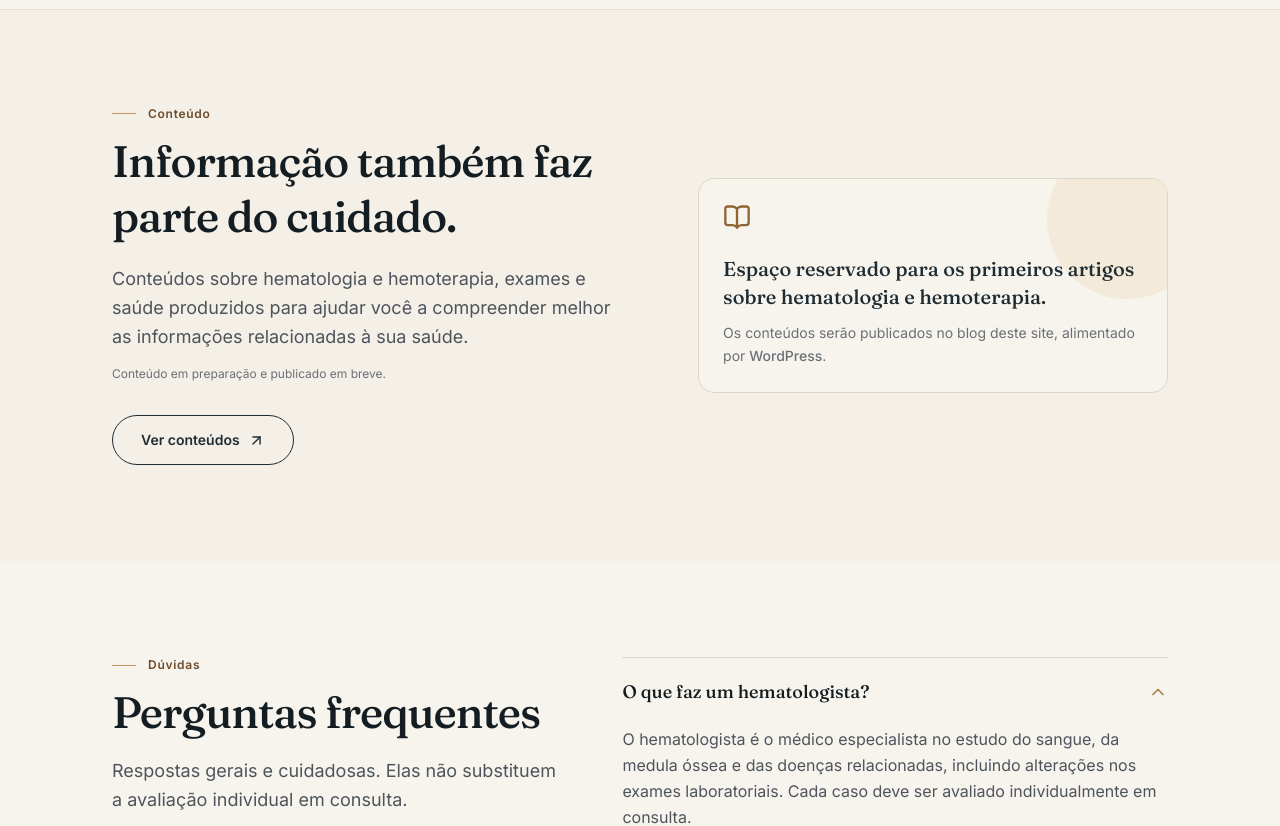
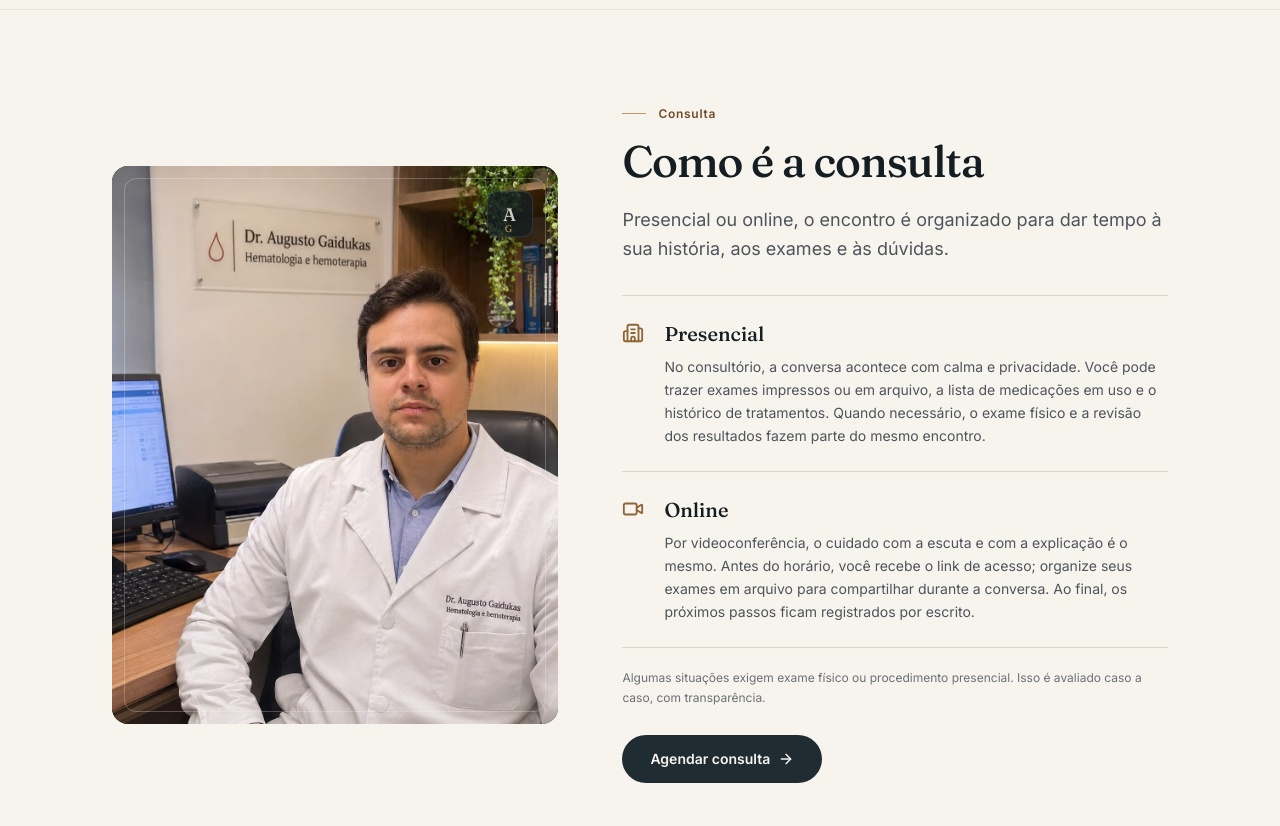
Before and after one commit to joaosdantas/Hematologia, a React (Vite) app: page / in a window 1280 px wide. Shown: the part 4200-5026 px from the top of the page. Built offline with nearby package versions, Linux system fonts and the light colour scheme; no server answers.

Commit message:
secao-como-e-a-consulta

```diff
--- a/src/App.tsx
+++ b/src/App.tsx
@@ -6,6 +6,7 @@ import { About } from './sections/About'
 import { Areas } from './sections/Areas'
 import { SecondOpinion } from './sections/SecondOpinion'
 import { Approach } from './sections/Approach'
+import { Consulta } from './sections/Consulta'
 import { Blog } from './sections/Blog'
 import { FAQ } from './sections/FAQ'
 import { CTAFinal } from './sections/CTAFinal'
@@ -32,6 +33,7 @@ export default function App() {
             <Areas />
             <SecondOpinion />
             <Approach />
+            <Consulta />
             <Blog />
             <FAQ />
             <CTAFinal />
--- a/src/components/Footer.tsx
+++ b/src/components/Footer.tsx
@@ -110,6 +110,11 @@ export function Footer() {
                   </a>
                 </li>
                 <li>
+                  <a href={resolve('#consulta')} className="transition-colors duration-200 hover:text-paper">
+                    Como é a consulta
+                  </a>
+                </li>
+                <li>
                   <a href="/blog" className="transition-colors duration-200 hover:text-paper">
                     Blog
                   </a>
--- a/src/data/doctor.ts
+++ b/src/data/doctor.ts
@@ -115,6 +115,25 @@ export const secondOpinion = {
   cta: 'Solicitar segunda opinião',
 }
 
+export const consultation = {
+  title: 'Como é a consulta',
+  lead: 'Presencial ou online, o encontro é organizado para dar tempo à sua história, aos exames e às dúvidas.',
+  modes: [
+    {
+      title: 'Presencial',
+      description:
+        'No consultório, a conversa acontece com calma e privacidade. Você pode trazer exames impressos ou em arquivo, a lista de medicações em uso e o histórico de tratamentos. Quando necessário, o exame físico e a revisão dos resultados fazem parte do mesmo encontro.',
+    },
+    {
+      title: 'Online',
+      description:
+        'Por videoconferência, o cuidado com a escuta e com a explicação é o mesmo. Antes do horário, você recebe o link de acesso; organize seus exames em arquivo para compartilhar durante a conversa. Ao final, os próximos passos ficam registrados por escrito.',
+    },
+  ],
+  note: 'Algumas situações exigem exame físico ou procedimento presencial. Isso é avaliado caso a caso, com transparência.',
+  cta: 'Agendar consulta',
+}
+
 export const principles = [
   {
     title: 'Escuta',
--- /dev/null
+++ b/src/sections/Consulta.tsx
@@ -0,0 +1,81 @@
+import { ArrowRight, Building2, Video } from 'lucide-react'
+import { consultation, doctor } from '../data/doctor'
+import { Container, SectionLabel } from '../components/ui'
+import { Monogram } from '../components/Logo'
+import { useReveal } from '../components/useReveal'
+
+const icons = [Building2, Video]
+
+export function Consulta() {
+  const ref = useReveal()
+
+  return (
+    <section
+      id="consulta"
+      aria-labelledby="consulta-titulo"
+      className="scroll-mt-24 border-t border-line/60 py-16 lg:py-24"
+    >
+      <Container>
+        <div ref={ref} className="grid items-center gap-10 lg:grid-cols-[0.9fr_1.1fr] lg:gap-16">
+          <div className="reveal relative overflow-hidden rounded-2xl bg-deep-900">
+            <img
+              src="/consulta.jpg"
+              alt={`${doctor.name} no consultório`}
+              width={1199}
+              height={1312}
+              className="aspect-[4/3] w-full object-cover object-[center_25%] sm:aspect-[4/5]"
+            />
+            <div className="pointer-events-none absolute inset-3 rounded-xl border border-paper/25" />
+            <div className="absolute right-6 top-6 opacity-80">
+              <Monogram size={48} />
+            </div>
+          </div>
+
+          <div className="reveal">
+            <SectionLabel>Consulta</SectionLabel>
+            <h2
+              id="consulta-titulo"
+              className="font-display text-3xl font-medium leading-tight tracking-tight text-deep-950 sm:text-4xl lg:text-[2.75rem]"
+            >
+              {consultation.title}
+            </h2>
+            <p className="mt-4 max-w-xl text-lg leading-relaxed text-graphite">
+              {consultation.lead}
+            </p>
+
+            <div className="mt-8 divide-y divide-line border-y border-line">
+              {consultation.modes.map((mode, index) => {
+                const Icon = icons[index]
+                return (
+                  <article key={mode.title} className="flex gap-5 py-6">
+                    <Icon size={22} className="mt-0.5 shrink-0 text-bronze-600" aria-hidden="true" />
+                    <div>
+                      <h3 className="font-display text-xl font-medium text-deep-950">
+                        {mode.title}
+                      </h3>
+                      <p className="mt-2 text-sm leading-relaxed text-graphite">
+                        {mode.description}
+                      </p>
+                    </div>
+                  </article>
+                )
+              })}
+            </div>
+
+            <p className="mt-5 text-xs leading-relaxed text-slate-warm">{consultation.note}</p>
+
+            <a
+              href={doctor.links.booking}
+              target="_blank"
+              rel="noopener noreferrer"
+              className="mt-7 inline-flex items-center gap-2 rounded-full bg-deep-900 px-7 py-3.5 text-sm font-semibold text-paper transition-all duration-300 hover:-translate-y-0.5 hover:bg-deep-950"
+            >
+              {consultation.cta}
+              <ArrowRight size={16} aria-hidden="true" />
+            </a>
+          </div>
+        </div>
+      </Container>
+    </section>
+  )
+}
```
Also changed, not shown: public/consulta.jpg (added), 1 other file (tests, documents, lock files or other folders).
